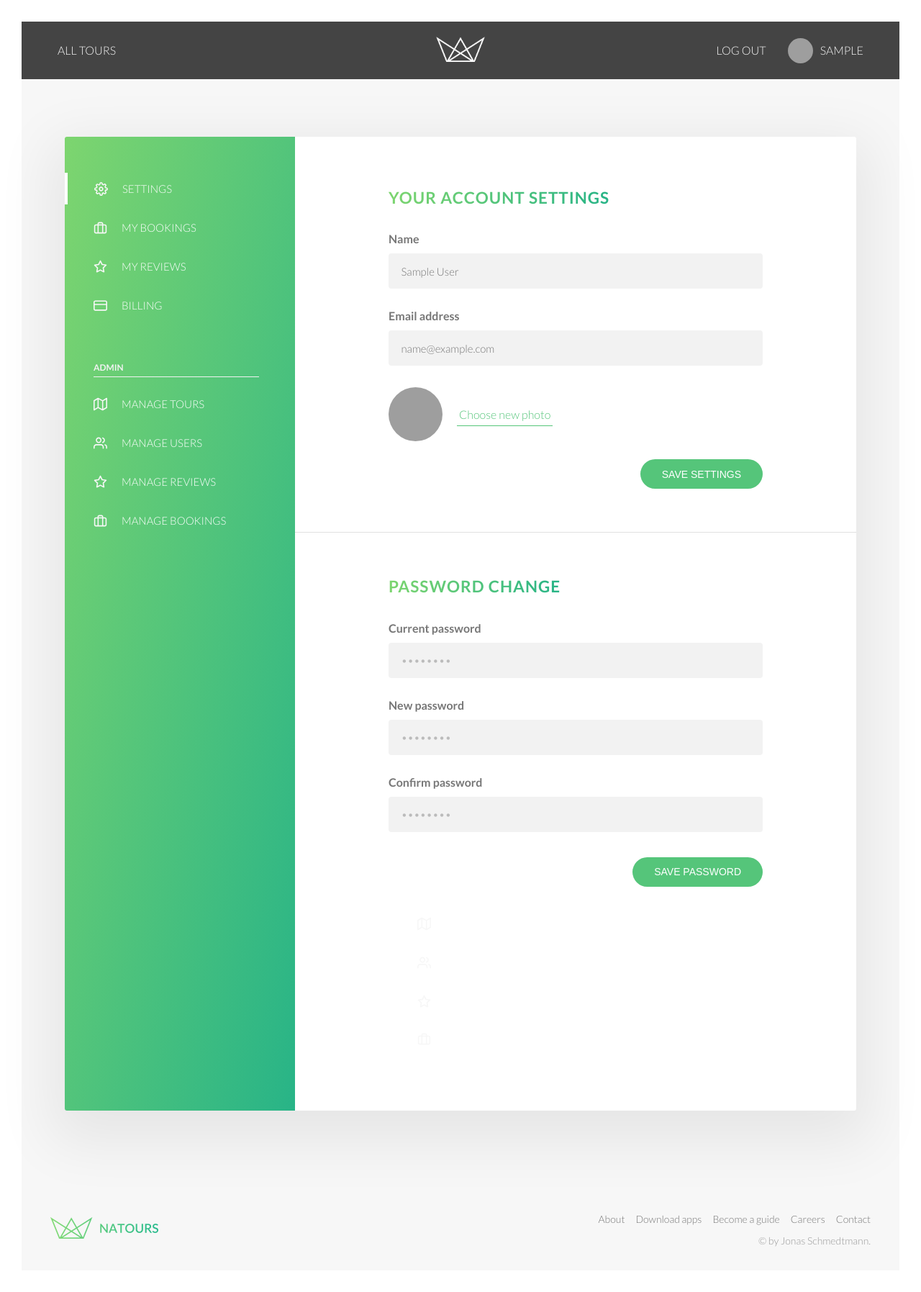
After one commit to haosmos/natours-node, a Node server app: page /me in a window 1280 px wide. The commit adds this page. Shown: the whole page at 72% size. Run offline with Node 20, Linux system fonts and the light colour scheme; the visitor is signed in with stand-in values (Sample User, id 1); some libraries are stand-ins or nearby versions; grey boxes are pictures that could not be loaded.

Commit message:
implemented user account page.

```diff
--- a/controllers/authController.js
+++ b/controllers/authController.js
@@ -134,6 +134,7 @@ exports.protect = catchAsyncError(async (req, res, next) => {
 
   // Grant access to protected route
   req.user = currentUser;
+  res.locals.user = currentUser;
   next();
 })
 
--- a/controllers/viewsController.js
+++ b/controllers/viewsController.js
@@ -46,3 +46,10 @@ exports.getLoginForm = (req, res) => {
        title: 'Log into your account'
      });
 }
+
+exports.getAccount = (req, res) => {
+  res.status(200)
+     .render('account', {
+       title: 'Your account'
+     });
+}
--- a/views/_header.pug
+++ b/views/_header.pug
@@ -6,7 +6,7 @@ header.header
 	nav.nav.nav--user
 		if user
 			a.nav__el.nav__el--logout Log out
-			a.nav__el(href='#')
+			a.nav__el(href='/me')
 				img.nav__user-img(src=`/img/users/${user.photo}` alt=`Photo of ${user.name}`)
 				span= user.name.split(' ')[0]
 		else
--- /dev/null
+++ b/views/account.pug
@@ -0,0 +1,80 @@
+extends base
+
+mixin navItem(link, text, icon, active)
+	li(class=`${active ? 'side-nav--active' : ''}`)
+		a(href=`${link}`)
+			svg
+				use(xlink:href=`img/icons.svg#icon-${icon}`)
+			| #{text}
+
+
+block content
+	main.main
+		.user-view
+			nav.user-view__menu
+				ul.side-nav
+					+navItem('#', 'Settings', 'settings', true)
+					+navItem('#', 'My bookings', 'briefcase')
+					+navItem('#', 'My reviews', 'star')
+					+navItem('#', 'Billing', 'credit-card')
+
+				- if (user.role === 'admin')
+					.admin-nav
+						h5.admin-nav__heading Admin
+						ul.side-nav
+							+navItem('#', 'Manage tours', 'map')
+							+navItem('#', 'Manage users', 'users')
+							+navItem('#', 'Manage reviews', 'star')
+							+navItem('#', 'Manage bookings', 'briefcase')
+
+			.user-view__content
+				.user-view__form-container
+					h2.heading-secondary.ma-bt-md Your account settings
+					form.form.form-user-data
+						.form__group
+							label.form__label(for='name') Name
+							input#name.form__input(type='text', value=`${user.name}`, required)
+						.form__group.ma-bt-md
+							label.form__label(for='email') Email address
+							input#email.form__input(type='email', value=`${user.email}`, required)
+						.form__group.form__photo-upload
+							img.form__user-photo(src=`/img/users/${user.photo}`, alt='User photo')
+							a.btn-text(href='') Choose new photo
+						.form__group.right
+							button.btn.btn--small.btn--green Save settings
+				.line &nbsp;
+				.user-view__form-container
+					h2.heading-secondary.ma-bt-md Password change
+					form.form.form-user-settings
+						.form__group
+							label.form__label(for='password-current') Current password
+							input#password-current.form__input(type='password', placeholder='••••••••', required, minlength='8')
+						.form__group
+							label.form__label(for='password') New password
+							input#password.form__input(type='password', placeholder='••••••••', required, minlength='8')
+						.form__group.ma-bt-lg
+							label.form__label(for='password-confirm') Confirm password
+							input#password-confirm.form__input(type='password', placeholder='••••••••', required, minlength='8')
+						.form__group.right
+							button.btn.btn--small.btn--green Save password
+					ul.side-nav
+						a(href='#')
+						li
+							a(href='#')
+								svg
+									use(xlink:href='img/icons.svg#icon-map')
+								| Manage tours
+						li
+							a(href='#')
+								svg
+									use(xlink:href='img/icons.svg#icon-users')
+								| Manage users
+						li
+							a(href='#')
+								svg
+									use(xlink:href='img/icons.svg#icon-star')
+								| Manage reviews
+						li
+							a(href='#')
+								svg
+									use(xlink:href='img/icons.svg#icon-briefcase')
```
Also changed, not shown: routes/viewRoutes.js (+4 -5 lines).
